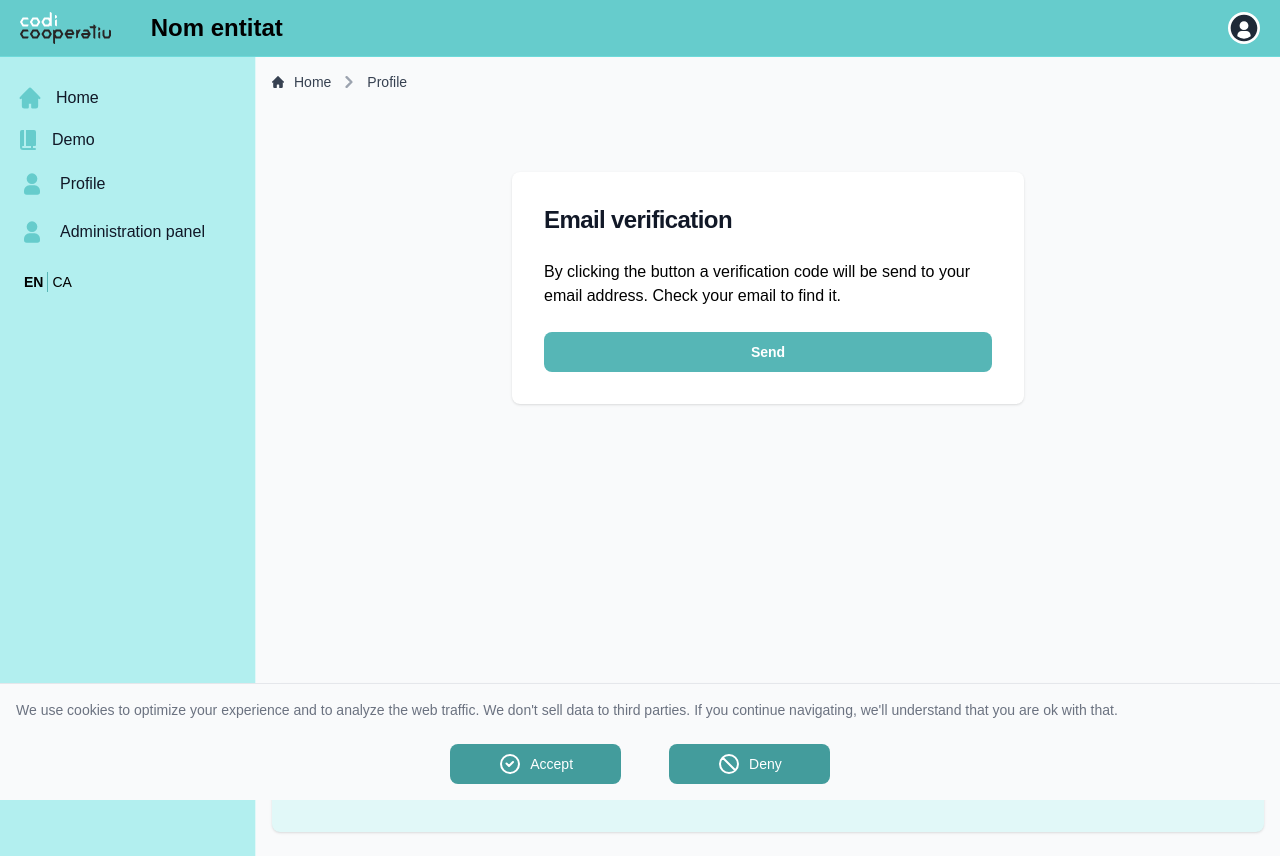
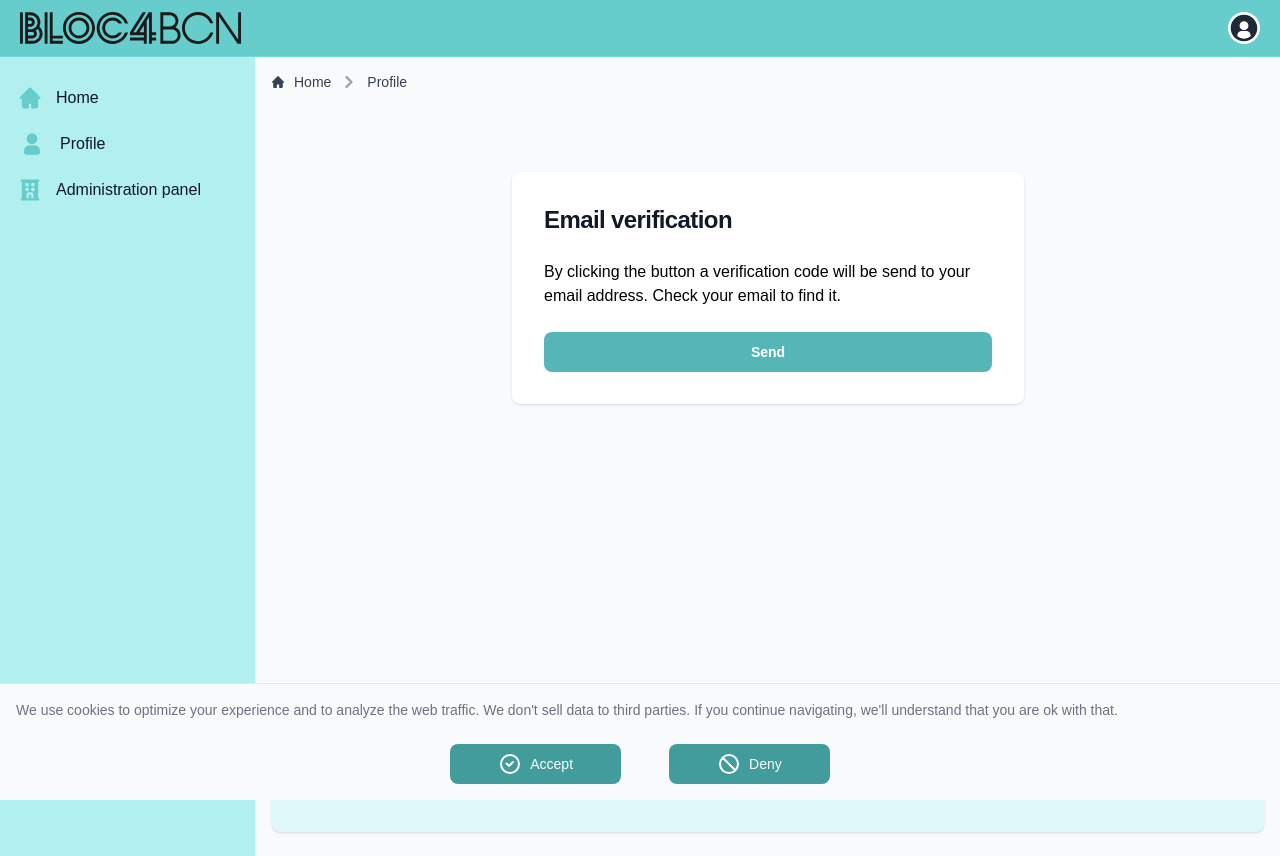
Before and after one commit to codicoop/bloc4, a Django app: page /en/registration/send-verification-code/ in a window 1280 px wide. Run offline with Django 4.2, Linux system fonts and the light colour scheme; the visitor is signed in with stand-in values (Sample User, id 1); parts of the project's set-up code (start-up, migrations or seed data) failed here and were passed over; some libraries are stand-ins or nearby versions.

Commit message:
#36 Canvis base, footer, menu i logo

```diff
--- a/src/templates/base.html
+++ b/src/templates/base.html
@@ -7,7 +7,7 @@
   <meta http-equiv="X-UA-Compatible" content="IE=edge">
   <meta name="viewport" content="width=device-width, initial-scale=1.0">
   <link rel="stylesheet" href="{% static 'styles/output.css' %}">
-  <title>Projecte App | {% block page_title %}{% endblock %}</title>
+  <title>Bloc IV | {% block page_title %}{% endblock %}</title>
 </head>
 
 <body class="bg-gray-50 dark:bg-gray-900
@@ -37,7 +37,6 @@
           <!-- Títol i logo topbar -->
           <a href="{% url 'home' %}" class="flex ms-2 md:me-24">
             <img src="{% static 'images/logo.svg' %}" class="h-8 me-10" alt="{% translate 'Logo of the business' %}" />
-            <span class="self-center text-xl font-semibold sm:text-2xl whitespace-nowrap dark:text-white">Nom entitat</span>
           </a>
         </div>
         {% if request.user.is_authenticated %}
@@ -133,7 +132,8 @@
                 id="menu_login"
                 class="flex items-center p-1 text-gray-900 rounded-lg dark:text-white hover:bg-gray-100 dark:hover:bg-gray-700 group">
                 <svg class="w-7 h-7 text-primary-500 dark:text-white" aria-hidden="true" xmlns="http://www.w3.org/2000/svg" width="24" height="24" fill="currentColor" viewbox="0 0 24 24">
-                <path fill-rule="evenodd" d="M11.293 3.293a1 1 0 0 1 1.414 0l6 6 2 2a1 1 0 0 1-1.414 1.414L19 12.414V19a2 2 0 0 1-2 2h-3a1 1 0 0 1-1-1v-3h-2v3a1 1 0 0 1-1 1H7a2 2 0 0 1-2-2v-6.586l-.293.293a1 1 0 0 1-1.414-1.414l2-2 6-6Z" clip-rule="evenodd"/>
+                  <path fill-rule="evenodd" d="M11.403 5H5a2 2 0 0 0-2 2v12a2 2 0 0 0 2 2h12a2 2 0 0 0 2-2v-6.403a3.01 3.01 0 0 1-1.743-1.612l-3.025 3.025A3 3 0 1 1 9.99 9.768l3.025-3.025A3.01 3.01 0 0 1 11.403 5Z" clip-rule="evenodd"/>
+                  <path fill-rule="evenodd" d="M13.232 4a1 1 0 0 1 1-1H20a1 1 0 0 1 1 1v5.768a1 1 0 1 1-2 0V6.414l-6.182 6.182a1 1 0 0 1-1.414-1.414L17.586 5h-3.354a1 1 0 0 1-1-1Z" clip-rule="evenodd"/>
                 </svg>
                 <span class="ms-3">{% translate "Log in" %}</span>
               </a>
@@ -143,9 +143,8 @@
               <a href="{% url 'registration:signup' %}"
                 id="menu_signup"
                 class="flex items-center p-1 text-gray-900 rounded-lg dark:text-white hover:bg-gray-100 dark:hover:bg-gray-700 group">
-              <svg class="w-7 h-7 text-primary-500 dark:text-white" aria-hidden="true" xmlns="http://www.w3.org/2000/svg" width="24" height="24" fill="currentColor" viewbox="0 0 24 24">
-                <path fill-rule="evenodd" d="M11.403 5H5a2 2 0 0 0-2 2v12a2 2 0 0 0 2 2h12a2 2 0 0 0 2-2v-6.403a3.01 3.01 0 0 1-1.743-1.612l-3.025 3.025A3 3 0 1 1 9.99 9.768l3.025-3.025A3.01 3.01 0 0 1 11.403 5Z" clip-rule="evenodd"/>
-                <path fill-rule="evenodd" d="M13.232 4a1 1 0 0 1 1-1H20a1 1 0 0 1 1 1v5.768a1 1 0 1 1-2 0V6.414l-6.182 6.182a1 1 0 0 1-1.414-1.414L17.586 5h-3.354a1 1 0 0 1-1-1Z" clip-rule="evenodd"/>
+                <svg class="w-7 h-7 text-primary-500 dark:text-white" aria-hidden="true" xmlns="http://www.w3.org/2000/svg" width="24" height="24" fill="currentColor" viebox="0 0 24 24">
+                  <path fill-rule="evenodd" d="M6 2a2 2 0 0 0-2 2v15a3 3 0 0 0 3 3h12a1 1 0 1 0 0-2h-2v-2h2a1 1 0 0 0 1-1V4a2 2 0 0 0-2-2h-8v16h5v2H7a1 1 0 1 1 0-2h1V2H6Z" clip-rule="evenodd"/>
                 </svg>
                 <span class="ms-3">{% translate "Sign up" %}</span>
               </a>
@@ -153,7 +152,7 @@
             {% endif %}
             {% if request.user.is_authenticated %}
             <!-- Demo -->
-          <li>
+            <!-- <li>
               <a href="{% url 'list' %}"
                 id="menu_demo"
                 class="flex items-center p-1 text-gray-900 rounded-lg dark:text-white hover:bg-gray-100 dark:hover:bg-gray-700 group">
@@ -163,7 +162,7 @@
 
                 <span class="ms-3">{% translate 'Demo' %}</span>
               </a>
-          </li>
+            </li> -->
             <!-- Perfil -->
             <li>
               <a href="{% url 'registration:profile_details' %}"
@@ -179,8 +178,8 @@
               <li>
                 <a href="{% url 'admin:index' %}"
                   class="flex items-center p-1 text-gray-900 rounded-lg dark:text-white hover:bg-gray-100 dark:hover:bg-gray-700 group">
-                <svg class="w-8 h-8 text-primary-500 dark:text-white" aria-hidden="true" xmlns="http://www.w3.org/2000/svg" width="24" height="24" fill="currentColor" viewbox="0 0 24 24">
-                  <path fill-rule="evenodd" d="M12 4a4 4 0 1 0 0 8 4 4 0 0 0 0-8Zm-2 9a4 4 0 0 0-4 4v1a2 2 0 0 0 2 2h8a2 2 0 0 0 2-2v-1a4 4 0 0 0-4-4h-4Z" clip-rule="evenodd"/>
+                  <svg class="w-7 h-7 text-primary-500 dark:text-white" aria-hidden="true" xmlns="http://www.w3.org/2000/svg" width="24" height="24" fill="currentColor" viewbox="0 0 24 24">
+                    <path fill-rule="evenodd" d="M4 4a1 1 0 0 1 1-1h14a1 1 0 1 1 0 2v14a1 1 0 1 1 0 2H5a1 1 0 1 1 0-2V5a1 1 0 0 1-1-1Zm5 2a1 1 0 0 0-1 1v1a1 1 0 0 0 1 1h1a1 1 0 0 0 1-1V7a1 1 0 0 0-1-1H9Zm5 0a1 1 0 0 0-1 1v1a1 1 0 0 0 1 1h1a1 1 0 0 0 1-1V7a1 1 0 0 0-1-1h-1Zm-5 4a1 1 0 0 0-1 1v1a1 1 0 0 0 1 1h1a1 1 0 0 0 1-1v-1a1 1 0 0 0-1-1H9Zm5 0a1 1 0 0 0-1 1v1a1 1 0 0 0 1 1h1a1 1 0 0 0 1-1v-1a1 1 0 0 0-1-1h-1Zm-3 4a2 2 0 0 0-2 2v3h2v-3h2v3h2v-3a2 2 0 0 0-2-2h-2Z" clip-rule="evenodd"/>
                   </svg>
                   <span class="ms-3">{% translate "Administration panel" %}</span>
                 </a>
@@ -189,27 +188,6 @@
             {% endif %}
           </ul>
         </nav>
-      <div>
-      <!-- Opcions idioma -->
-      {# if language options #}
-      {% load language %}
-      {% get_current_language as LANGUAGE_CODE %}
-      {% get_available_languages as LANGUAGES %}
-      {% get_language_info_list for LANGUAGES as languages %}
-      <div class="text-sm pt-5 pl-2">
-        <ul class="flex divide-x divide-primary-600">
-          {% for language in languages %}
-          <!-- TODO: style hardcoded passar a css -->
-          <li class="px-1 uppercase {% if language.code == LANGUAGE_CODE %} font-bold{% endif %}">
-            <a href="{% change_lang language.code %}">
-              <p class="">{{ language.code }}</p>
-            </a>
-          </li>
-          {% endfor %}
-        </ul>
-      </div>
-      </div>
-    {# endif #}
       </div>
     </aside>
 
@@ -232,21 +210,6 @@
           xl:p-8
           dark:bg-gray-800">
           <div class="md:flex md:items-center md:justify-between">
-            <!-- Footer nav -->
-            <ul class="flex flex-wrap items-center space-y-1 mb-2 md:mb-0">
-              <!-- Tot els ítems -->
-              <li>
-                <a href="{% url 'registration:privacy_policy' %}" class="mr-4 text-sm font-normal text-gray-500 hover:underline md:mr-6 dark:text-gray-400">
-                  Terms and conditions
-                </a>
-              </li>
-              <!-- Últim item -->
-              <li>
-                <a href="#" class="text-sm font-normal text-gray-500 hover:underline dark:text-gray-400">
-                  Contact
-                </a>
-              </li>
-            </ul>
             <!-- Social links -->
             <div class="flex space-x-6 sm:justify-center">
               <!-- Facebook -->
```
Also changed, not shown: src/assets/styles/output.css (+28 -32 lines), src/assets/images/logo.svg. Lines whose indentation alone changed are shown as unchanged.
